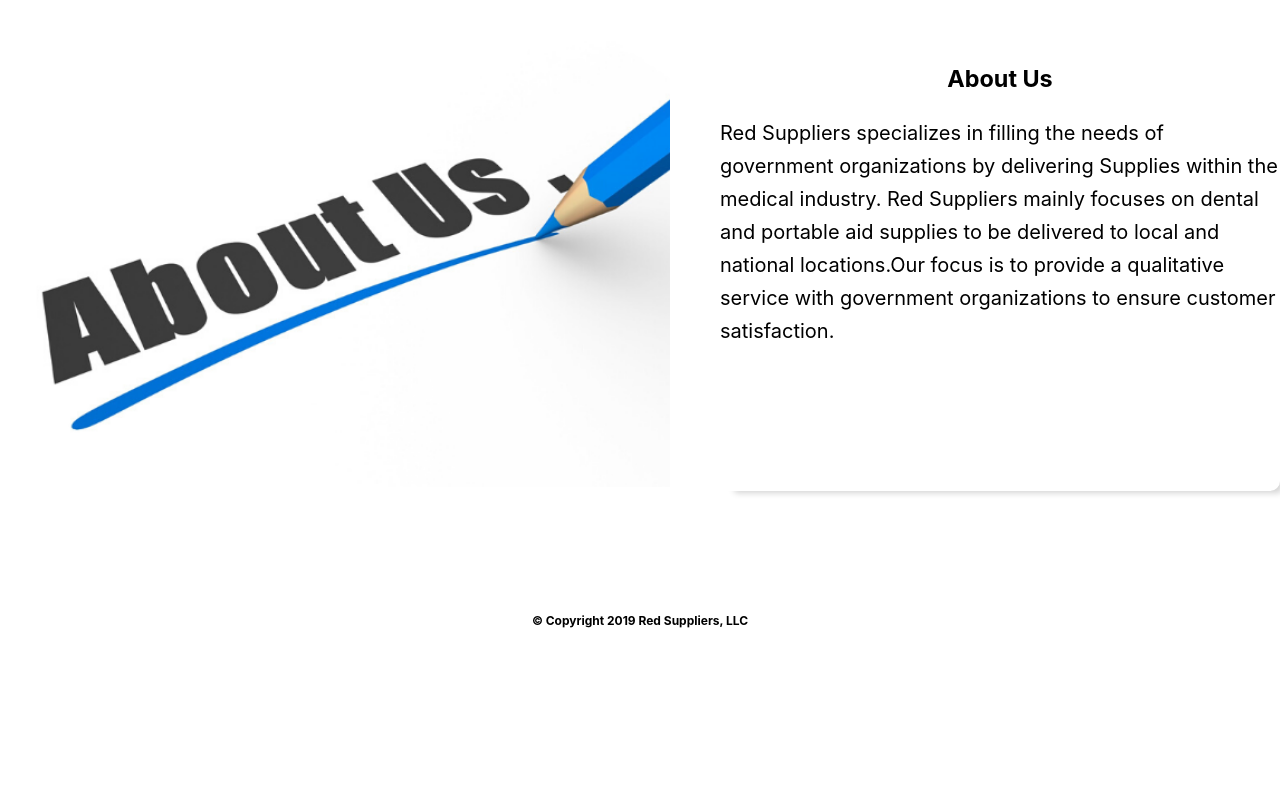
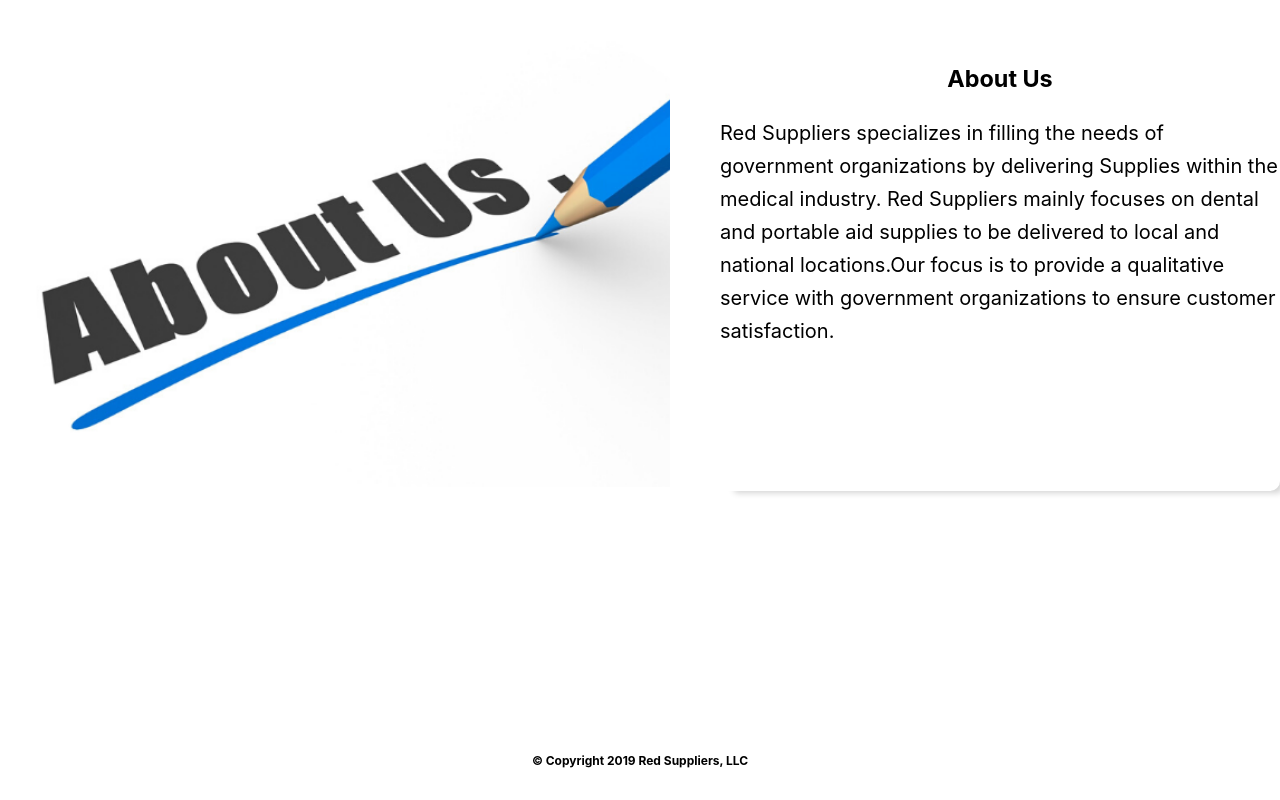
Before and after one commit to Red-Suppliers-LLC/red-suppliers-fe, a React (Create React App) app in the folder client/: page /about in a window 1280 px wide. Shown: the part 752-1552 px from the top of the page. Before the commit the page ends 1412 px from the top, so only its background shows below. Built offline with nearby package versions, Linux system fonts and the light colour scheme.

Commit message:
updated center portion and footer of homepage.
took out extra divs and cleaned up the code

```diff
--- a/client/src/components/Footer.js
+++ b/client/src/components/Footer.js
@@ -1,17 +1,12 @@
 import React from "react"
-import "../styling/Footer.css";
-
+import "../styling/Footer.css"
 
 class Footer extends React.Component {
   render() {
     return (
-      <div style={{ display: "flex" }}>
-        <div style={{ justifyContent: "center" }}>
-        <div className="copy">
-          <h3 style={{ fontSize: "12px" }}>
-            © Copyright 2019 Red Suppliers, LLC
-          </h3>
-          </div>
+      <div className="parentDiv">
+        <div className="outerDiv">
+          <h3 className="copyrightText">© Copyright 2019 Red Suppliers, LLC</h3>
         </div>
       </div>
     )
--- a/client/src/components/Home.js
+++ b/client/src/components/Home.js
@@ -43,7 +43,6 @@
       </div>
 
       <div className="services-title">
-        {/* <h2> Our Services </h2> */}
         <h2>The Services We Offer</h2>
       </div>
 
@@ -58,8 +57,7 @@
                 <h3 className="title-font"> Benefits </h3>
               </div>
               <div className="center-width">
-                <p className="font-size">
-                  {" "}
+                <p className="font-size2">
                   Through providing medical supplies we noticed that some buyers
                   look for a few key things such as quality, efficiency, and low
                   cost. In order to maintain consistency and quality we
@@ -70,14 +68,13 @@
               </div>
             </div>
           </div>
-          <div className="spacing"> </div>
           <div className="services2">
             <img
               className="med-img"
               src="https://2001-2009.state.gov/cms_images/030405_med_supplies.jpg"
             />
             <div className="wrapper">
-              <h3 className="title-font"> Medical Supplies </h3>
+              <h3 className="title-font2"> Medical Supplies </h3>
             </div>
             <div className="center-width">
               <p className="font-size">
@@ -90,17 +87,9 @@
             </div>
           </div>
         </div>
-        <div>{/* <AboutUs /> */}</div>
-        <div className="spacing"> </div>
       </div>
-      {/* our partners component */}
-      <div className="spacing"> </div>
       <div>
-        {/* <OurPartners /> */}
-        <div className="spacing"> </div>
-        <div className="copy">
-          <Footer />
-        </div>
+        <Footer />
       </div>
     </div>
   )
--- a/client/src/styling/Footer.css
+++ b/client/src/styling/Footer.css
@@ -1,5 +1,14 @@
-.copy {
-    margin: 10px;
-    display: flex;
-    justify-content: center;
-  }
+.parentDiv {
+  display: flex;
+  margin: 150px 10px 10px 10px;
+  display: flex;
+  justify-content: center;
+}
+
+.outerDiv {
+  justify-content: center;
+}
+
+.copyrightText {
+  font-size: 12px;
+}
--- a/client/src/styling/Home.css
+++ b/client/src/styling/Home.css
@@ -125,6 +125,12 @@
   line-height: 30px;
 }
 
+.font-size2 {
+  font-size: 17px;
+  line-height: 30px;
+  margin: 0 93px;
+}
+
 /* About us on homepage */
 
 .home-wrap-one {
@@ -144,6 +150,9 @@
   justify-content: center;
 }
 
+.title-font2 {
+  margin-top: 50px;
+}
 /* Media query's for home component */
 
 @media (max-width: 2656px) {
```
